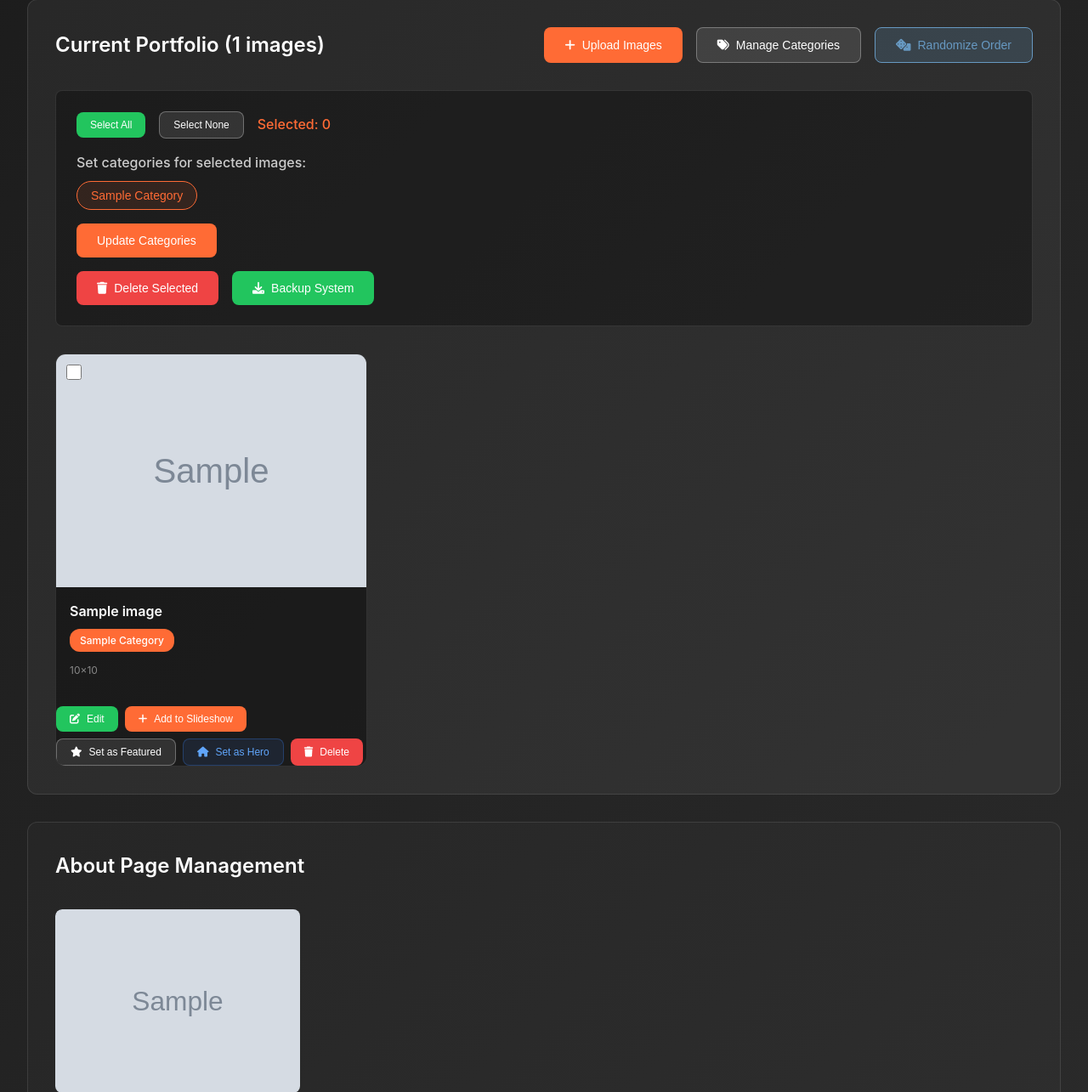
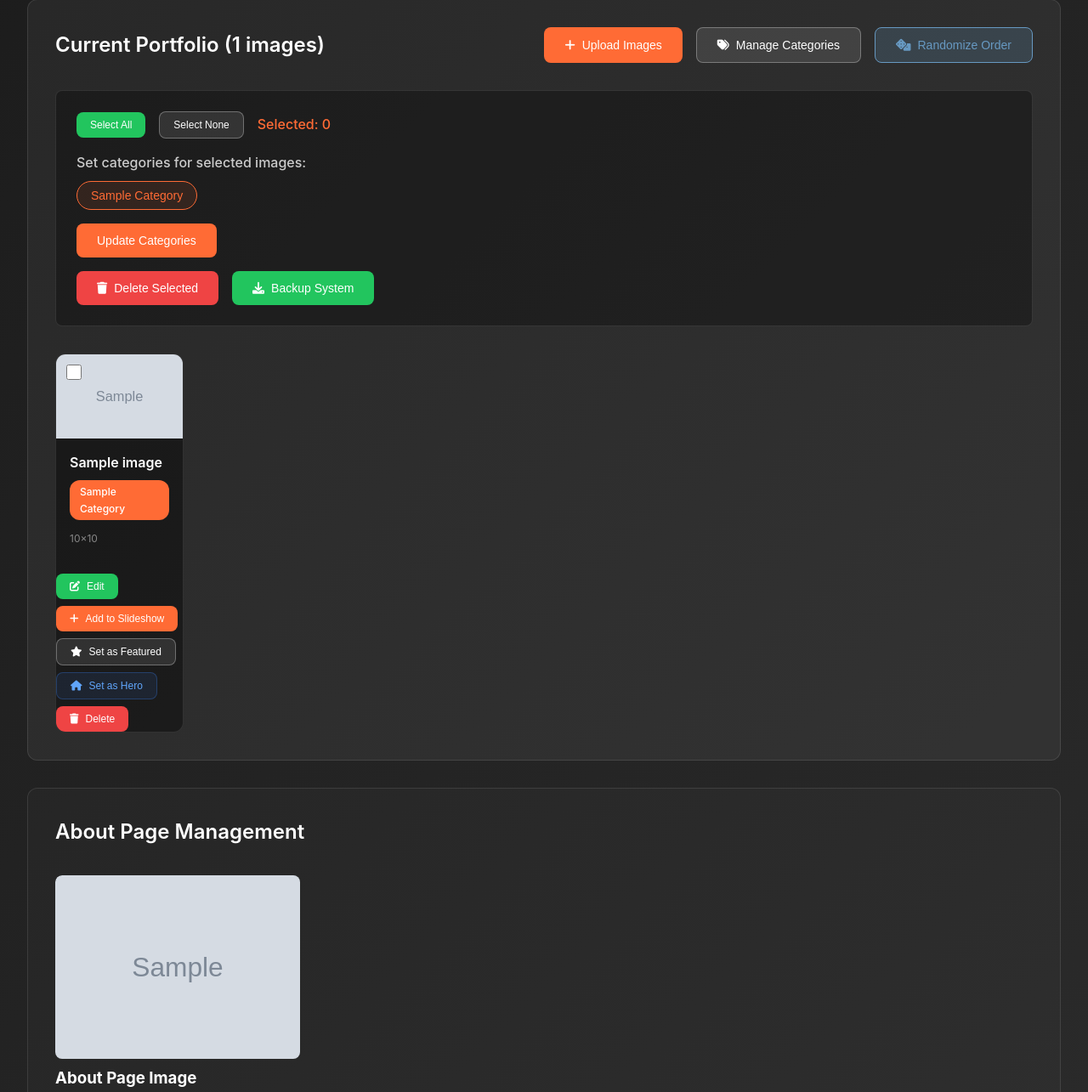
Before and after one commit to heur1konrc/fifth-element-photography, a Flask app: template templates/admin_new.html in a window 1280 px wide. Shown: the part 535-1820 px from the top of the page at 85% size. Run offline with Flask 3, Linux system fonts and the light colour scheme; the template is opened without the code that fills it: most values are stand-ins (such as "Sample title", 1, 10 or a date in 2020); grey boxes marked "Sample" are stand-in pictures.

Commit message:
Update admin_new.css
274 276

```diff
--- a/static/css/admin_new.css
+++ b/static/css/admin_new.css
@@ -271,8 +271,9 @@ body {
 /* Image Grid */
 .image-grid {
     display: grid;
-    grid-template-columns: repeat(auto-fill, minmax(280px, 1fr));
-    gap: 1.5rem;
+    /*grid-template-columns: repeat(auto-fill, minmax(280px, 1fr));*/
+    grid-template-columns: repeat(auto-fill, minmax(150px, 1fr));
+    gap: 1rem;
 }
 
 .image-card {
@@ -305,7 +306,8 @@ body {
 
 .image-preview {
     position: relative;
-    aspect-ratio: 4/3;
+    /*aspect-ratio: 4/3;*/
+    aspect-ratio: 3/2;
     overflow: hidden;
 }
 
```
